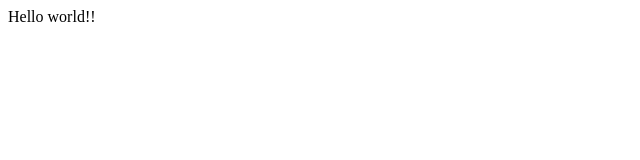
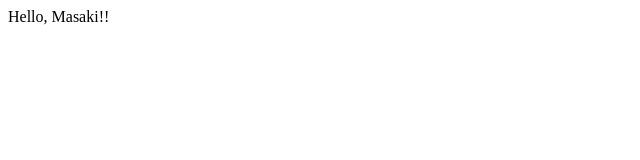
Before and after one commit to masakiishida1022/LedOrderProject, a website: page public/index.html in a window 1280 px wide. Shown: the full height of the page, 0-640 px from the left. Drawn offline with Linux system fonts and the light colour scheme.

Commit message:
ｄｄｄ

```diff
--- a/public/index.html
+++ b/public/index.html
@@ -5,7 +5,7 @@
   </head>
   <body>
     <script>
-      document.write("Hello world!!");
+      document.write("Hello, Masaki!!");
     </script>
   </body>
 </html>
```
